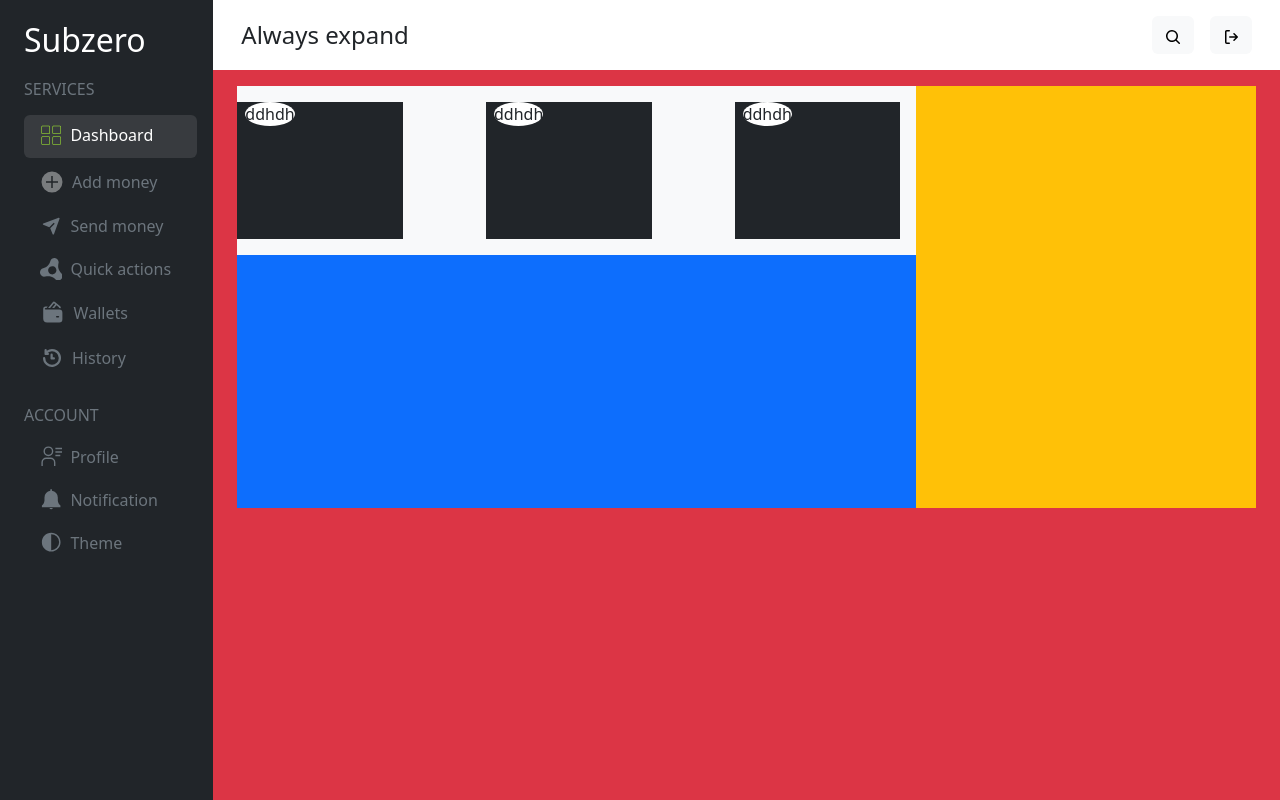
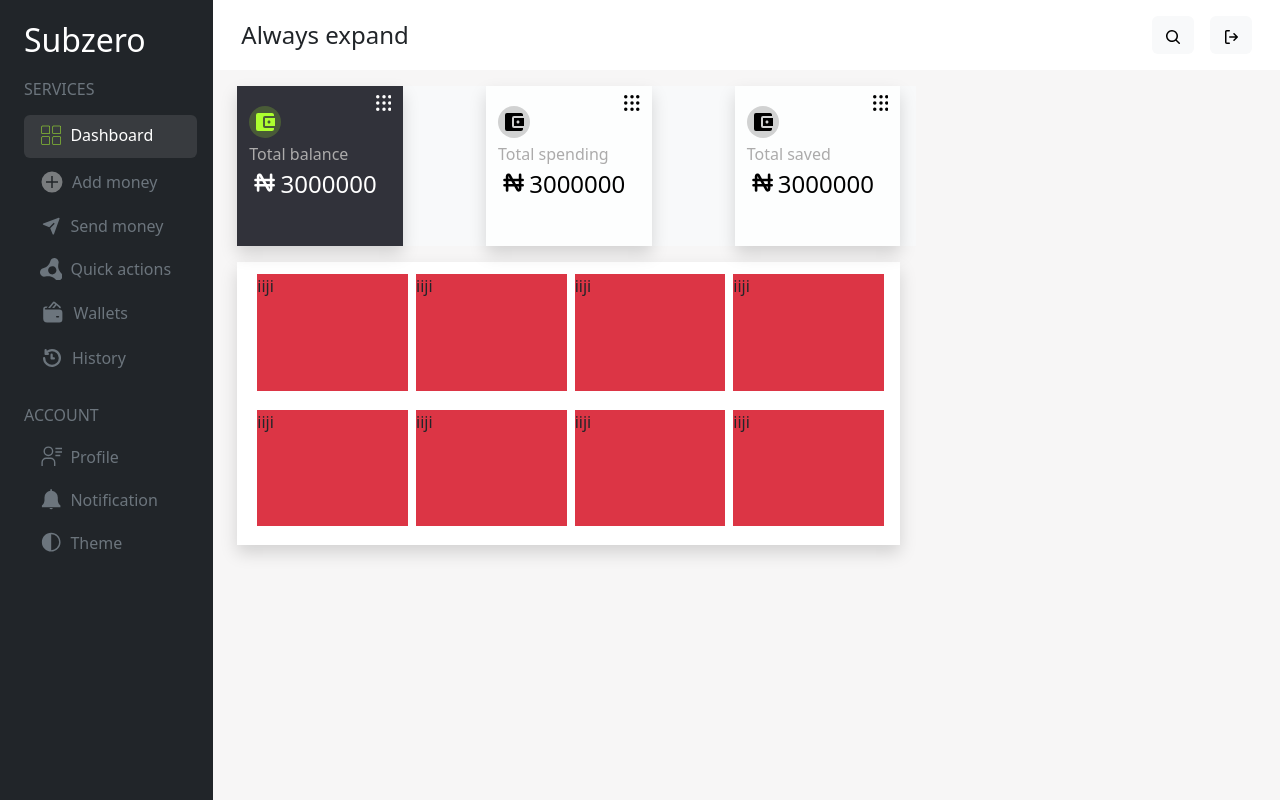
Before and after one commit to toyyib10/subzero-banking-app, a React (Create React App) app in the folder frontend/: page /dashboard in a window 1280 px wide. Built offline with nearby package versions, Linux system fonts and the light colour scheme.

Commit message:
i worked on dashboard quick actions

```diff
--- /dev/null
+++ b/frontend/src/components/dashboard/Actions.js
@@ -0,0 +1,13 @@
+import React from 'react'
+
+const Actions = () => {
+  return (
+    <>
+      <div className="w-100 h-100 bg-danger">
+        iiji
+      </div>
+    </>
+  )
+}
+
+export default Actions;
--- a/frontend/src/components/dashboard/Money.js
+++ b/frontend/src/components/dashboard/Money.js
@@ -1,14 +1,29 @@
 import React from 'react'
 
-const Money = () => {
+const Money = ({component , col , colBg, col2 ,col3 , text , amount}) => {
+  const style = {
+    color : "rgb(172, 171, 171)"
+  }
   return (
     <>
-      <div className="col-md-3 h-100 bg-dark">
+      <div className="col-md-3 h-100 p-1 shadow" style={component}>
         <div className="d-flex justify-content-between w-100 px-2">
-          <div className="rounded-circle bg-white"  >ddhdh</div>
-          <div></div>
+          <div className="rounded-circle mt-3" style={colBg}>
+            <svg className="p-1" xmlns="http://www.w3.org/2000/svg" width="2em" height="2em" preserveAspectRatio="xMidYMid meet" viewBox="0 0 24 24"><path fill={col} d="M21 18v1c0 1.1-.9 2-2 2H5a2 2 0 0 1-2-2V5a2 2 0 0 1 2-2h14c1.1 0 2 .9 2 2v1h-9a2 2 0 0 0-2 2v8a2 2 0 0 0 2 2h9zm-9-2h10V8H12v8zm4-2.5c-.83 0-1.5-.67-1.5-1.5s.67-1.5 1.5-1.5s1.5.67 1.5 1.5s-.67 1.5-1.5 1.5z"/></svg>
+          </div>
+          <div>
+            <svg xmlns="http://www.w3.org/2000/svg" width="0.96em" height="1em" preserveAspectRatio="xMidYMid meet" viewBox="0 0 23 24"><path fill={col2} d="M12 5.217a2.608 2.608 0 1 1 0-5.216a2.608 2.608 0 0 1 0 5.216zm8.609 0a2.608 2.608 0 1 1 0-5.216a2.608 2.608 0 0 1 0 5.216zm-18 0a2.608 2.608 0 1 1 0-5.216a2.608 2.608 0 0 1 0 5.216zM12 14.608a2.608 2.608 0 1 1 0-5.216a2.608 2.608 0 0 1 0 5.216zm8.609 0a2.608 2.608 0 1 1 0-5.216a2.608 2.608 0 0 1 0 5.216zm-18 0a2.608 2.608 0 1 1 0-5.216a2.608 2.608 0 0 1 0 5.216zM12 23.999a2.608 2.608 0 1 1 0-5.216A2.608 2.608 0 0 1 12 24zm8.609 0a2.608 2.608 0 1 1 0-5.216a2.608 2.608 0 0 1 0 5.216zm-18 0a2.608 2.608 0 1 1 0-5.216a2.608 2.608 0 0 1 0 5.216z"/></svg>
+          </div>
         </div>
-        <div></div>
+        <div className="mt-1 px-2">
+          <p className="m-0" style={style}>
+            {text}
+          </p>
+          <p className="fs-4" style={col3}>
+            <svg className="mb-2" xmlns="http://www.w3.org/2000/svg" width="1.3em" height="1.3em" preserveAspectRatio="xMidYMid meet" viewBox="0 0 24 24"><path fill="none" stroke={col2} stroke-linecap="round" stroke-linejoin="round" stroke-width="2" d="M7 18V7.052a1.05 1.05 0 0 1 1.968-.51l6.064 10.916a1.05 1.05 0 0 0 1.968-.51V6M5 10h14M5 14h14"/></svg>
+            {amount}
+          </p>
+        </div>
       </div>
     </>
   )
--- a/frontend/src/components/dashboard/Phone.js
+++ b/frontend/src/components/dashboard/Phone.js
@@ -3,7 +3,7 @@ import React from 'react'
 const Phone = () => {
   return (
     <>
-      <div className="w-100 h-100 bg-dark">
+      <div className="w-100 h-100 bg-dark shadow-light">
         <div></div>
         <div></div>
       </div>
--- /dev/null
+++ b/frontend/src/components/dashboard/QuickActions.js
@@ -0,0 +1,41 @@
+import React from 'react'
+import Actions from './Actions';
+
+const QuickActions = () => {
+  const style = {
+    width: "23%",
+    height : "43%"
+  }
+  return (
+    <>
+      <div className="bg-white shadow w-100 h-100 p-1 pt-md-2 d-flex flex-wrap">
+        <div className="m-md-1 ms-md-3 m-0" style={style}>
+          <Actions/>
+        </div>
+        <div className="m-md-1 m-0" style={style}>
+          <Actions/>
+        </div>
+        <div className="m-md-1 m-0" style={style}>
+          <Actions/>
+        </div>
+        <div className="m-md-1 m-0" style={style}>
+          <Actions/>
+        </div>
+        <div className="m-md-1 ms-md-3 m-0" style={style}>
+          <Actions/>
+        </div>
+        <div className="m-md-1 m-0" style={style}>
+          <Actions/>
+        </div>
+        <div className="m-md-1 m-0" style={style}>
+          <Actions/>
+        </div>
+        <div className="m-md-1 m-0" style={style}>
+          <Actions/>
+        </div>
+      </div>
+    </>
+  )
+}
+
+export default QuickActions;
--- a/frontend/src/starters/Dashboard.js
+++ b/frontend/src/starters/Dashboard.js
@@ -2,13 +2,33 @@ import SideBar from "../components/dashboard/SideBar";
 import Header from "../components/dashboard/Header";
 import Money from "../components/dashboard/Money";
 import Phone from "../components/dashboard/Phone";
+import QuickActions from "../components/dashboard/QuickActions";
 
 const Dashboard = () => {
   const style = {
-    height: "60%"
+    height: "65%"
   }
   const other = {
-    height : "40%"
+    height : "35%"
+  }
+  const color = {
+    color : "white",
+    backgroundColor : "rgb(0,0,10,0.8)"
+  }
+  const color2 = {
+    backgroundColor : "rgb(255,255,255,0.8)"
+  }
+  const colBg = {
+    backgroundColor:'rgb(172, 255, 47, 0.2)'
+  }
+  const col ={
+    backgroundColor:"rgba(172, 171, 171, 0.536)"
+  }
+  const design = {
+    color : "white"
+  }
+  const design2 = {
+    color : "black"
   }
   return (
     <>
@@ -16,21 +36,28 @@ const Dashboard = () => {
       <SideBar/>
       <div className="d-flex flex-column w-100">
         <Header/>
-        <div className="w-100 bg-danger d-flex flex-wrap px-md-4 px-2 pt-3" style={style}>
-          <div className="bg-success h-100 col-md-8 col-12">
-            <div className="bg-light w-100 d-md-flex justify-content-between align-item-center pe-md-3 pb-3 py-md-3 pe-0 d-none" style={other}>
-              <Money/>
-              <Money/>
-              <Money/>
+        <div className="w-100 d-flex flex-wrap px-md-4 px-2 pt-3" style={style}>
+          <div className=" h-100 col-md-8 col-12">
+            {/* MONEY */}
+            <div className="bg-light w-100 d-md-flex justify-content-between align-items-center pe-md-3 pe-0 d-none" style={other}>
+              <Money component={color} col = {"rgb(172, 255, 47)"} colBg = {colBg} col2={"white"} col3={design} text={"Total balance"} amount={"3000000"}/>
+              <Money component={color2} col = {"black"} colBg = {col} col2 = {"black"} col3={design2} text={"Total spending"} amount={"3000000"}/>
+              <Money component={color2} col = {"black"} colBg = {col} col2 = {"black"} col3={design2} text={"Total saved"} amount={"3000000"}/>
             </div>
-            <div className="bg-light w-100 d-md-none pb-2 pt-2 pe-0 d-flex justify-content-center" style={other}>
+            {/* PHONE */}
+            <div className="w-100 h-50 d-md-none pb-2 pt-1 pe-0 d-flex justify-content-center" style={other}>
               <Phone/>
             </div>
-            <div className="bg-primary w-100 mt-md-0 mt-2" style={style}></div>
+            {/* QUICK ACTIONS */}
+            <div className="w-100 mt-md-0 pt-md-3 pe-md-3 pe-0 pt-3" style={style}>
+              <QuickActions/>
+            </div>
           </div>
-          <div className="bg-warning h-100 col-md-4 col-12"></div>
+          <div className=" h-100 col-md-4 col-12">
+
+          </div>
         </div>
-        <div className="w-100 bg-danger px-3" style={other}></div>
+        <div className="w-100 px-3" style={other}></div>
       </div>
     </section>
 
```
